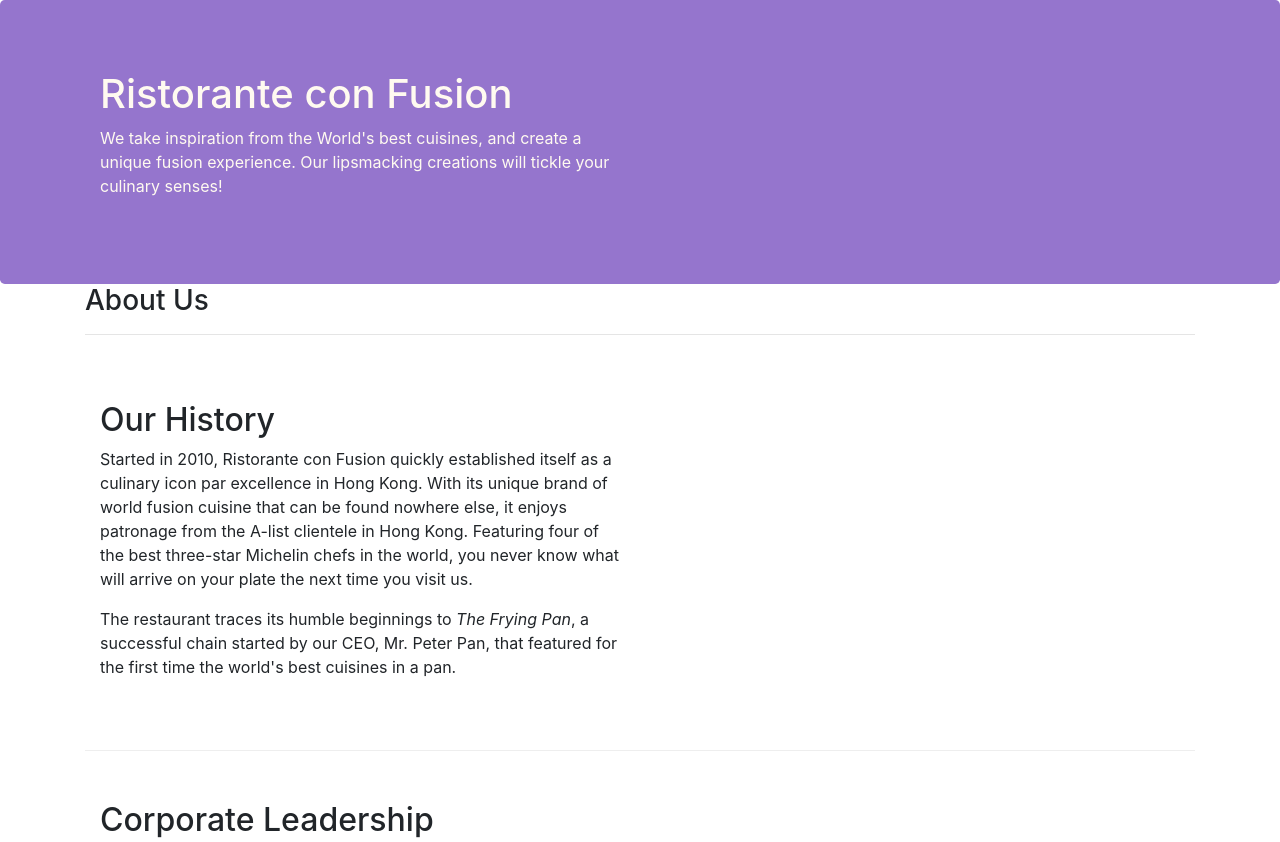
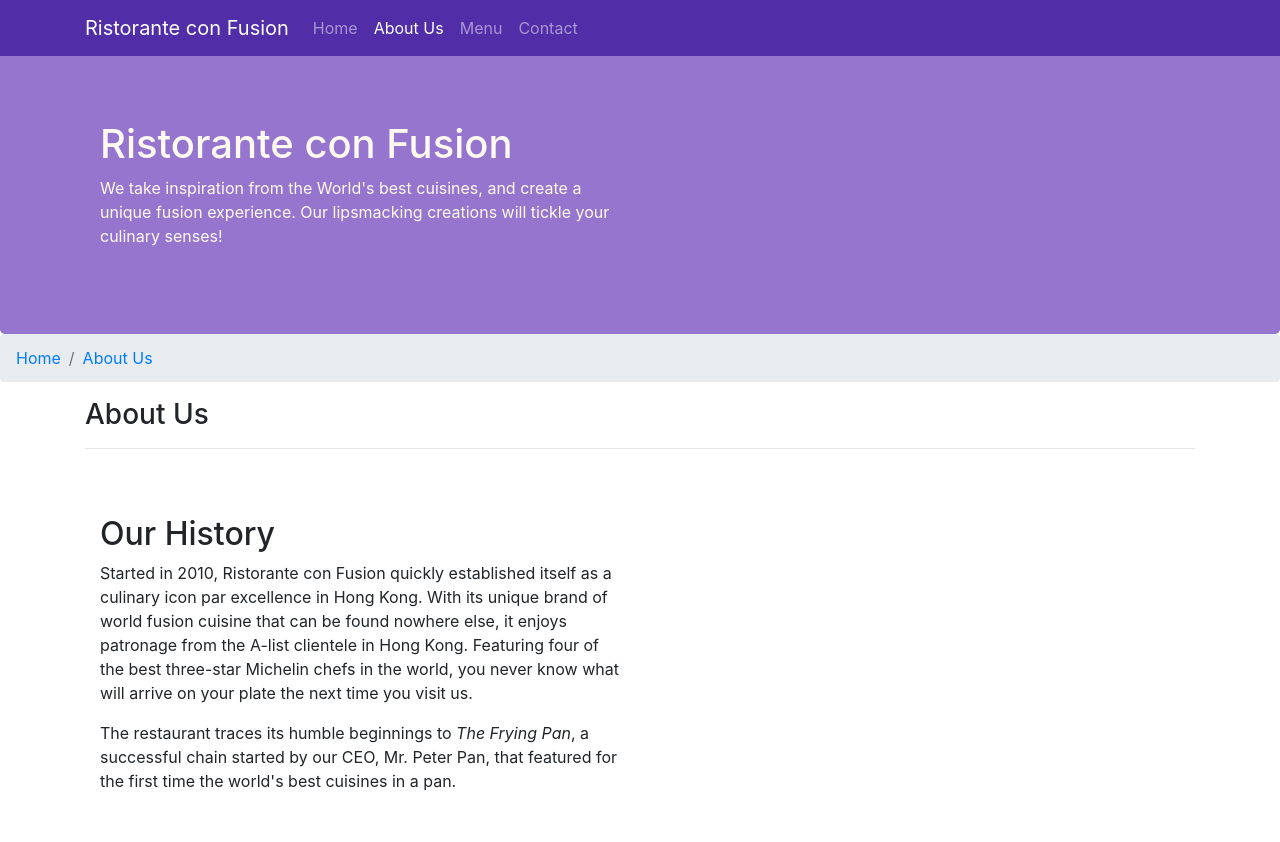
Before and after one commit to anubhavjain07/confusion, a website: page aboutus.html in a window 1280 px wide. Shown: the top 842 px of the page. Drawn offline with nearby package versions, Linux system fonts and the light colour scheme.

Commit message:
Navbar and Breadcrumbs

```diff
--- a/aboutus.html
+++ b/aboutus.html
@@ -16,6 +16,23 @@
 </head>
 
 <body>
+    <nav class="navbar navbar-dark navbar-expand-sm fixed-top navbar-dark">
+
+        <div class="container">
+            <button class="navbar-toggler" type="button" data-toggle="collapse" data-target="#Navbar">
+                <span class="navbar-toggler-icon"></span>
+            </button>
+            <a class="navbar-brand" href="#">Ristorante con Fusion</a>
+            <div class="collapse navbar-collapse" id="Navbar">
+            <ul class="navbar-nav mr-auto">
+                <li class="nav-item"><a class="nav-link" href="index.html">Home</a></li>
+                <li class="nav-item active"><a class="nav-link" href="#">About Us</a></li>
+                <li class="nav-item"><a class="nav-link" href="#">Menu</a></li>
+                <li class="nav-item"><a class="nav-link" href="#">Contact</a></li>
+            </ul>
+            </div>
+        </div>
+    </nav>
 
     <header class="jumbotron">
         <div class="container">
@@ -29,6 +46,11 @@
             </div>
         </div>
     </header>
+
+    <ol class="col-12 breadcrumb">
+        <li class="breadcrumb-item"><a href="index.html">Home</a></li>
+        <li class="breadcrumb-item active"><a href="#">About Us</a></li>
+    </ol>
 
     <div class="container">
         <div class="row">
@@ -71,7 +93,7 @@
                 <div class="col-4 offset-1 col-sm-2">
                     <h5>Links</h5>
                     <ul class="list-unstyled">
-                        <li><a href="#">Home</a></li>
+                        <li><a href="index.html">Home</a></li>
                         <li><a href="#">About</a></li>
                         <li><a href="#">Menu</a></li>
                         <li><a href="#">Contact</a></li>
--- a/css/style.css
+++ b/css/style.css
@@ -24,3 +24,12 @@ address{
     font-size: 80%;
     color: #0f0f0f;
 }
+
+body{
+    padding: 50px 0px 0px 0px;
+    z-index: 0;
+}
+
+.navbar-dark {
+    background-color: #512DA8;
+}
```
Also changed, not shown: index.html (+18 -2 lines).
